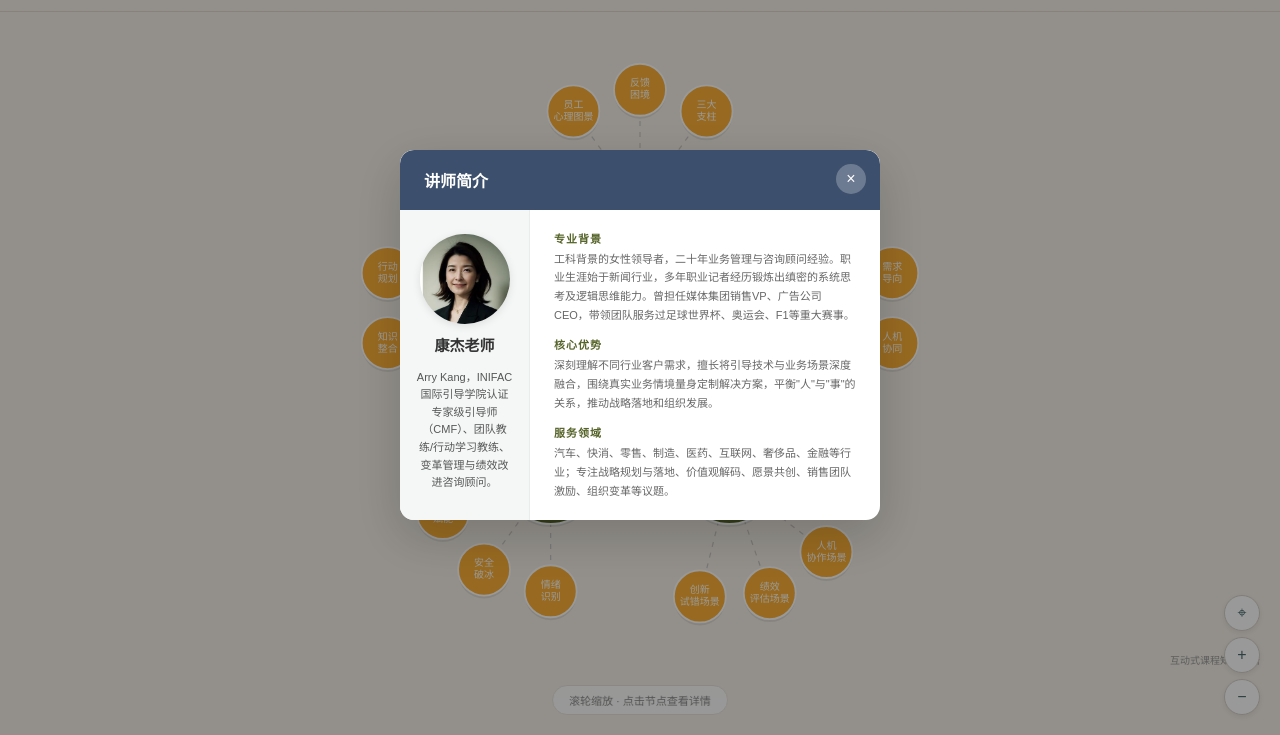
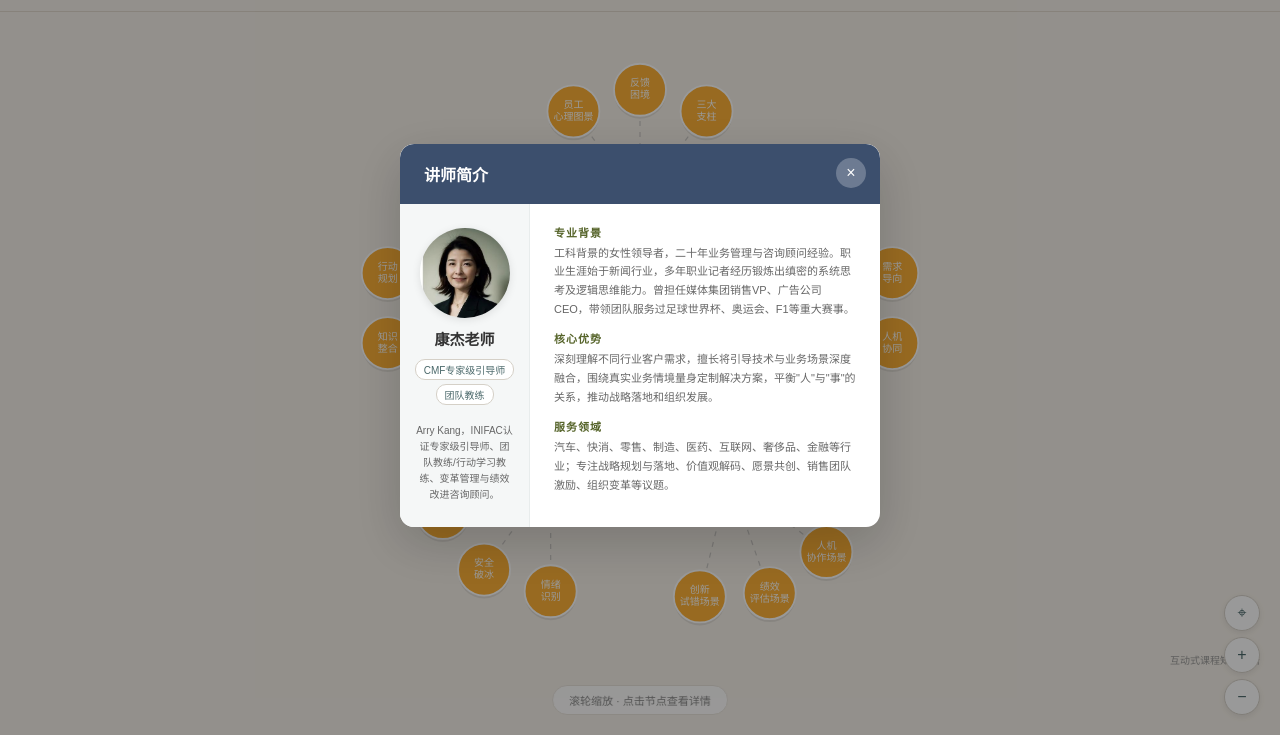
Before and after one commit to July-zhong/Bovis-feedback-course, a plain HTML site: page index.html in a window 1280 px wide. Both pictures are taken after a click on the element "康杰老师". Shown: the part 65-800 px from the top of the page. Drawn offline with Linux system fonts and the light colour scheme.

Commit message:
Restore instructor tags in left column with bio below

```diff
--- a/index.html
+++ b/index.html
@@ -355,12 +355,27 @@
     font-weight: 700;
     color: #333;
   }
+  .card-instructor .instructor-tags {
+    display: flex;
+    flex-direction: column;
+    gap: 4px;
+    align-items: center;
+  }
+  .card-instructor .instructor-tag {
+    font-size: 10px;
+    background: #fff;
+    color: #4A686A;
+    padding: 2px 8px;
+    border-radius: 10px;
+    border: 1px solid #d5d0c7;
+    white-space: nowrap;
+  }
   .card-instructor .instructor-bio {
-    font-size: 11px;
+    font-size: 10px;
     line-height: 1.6;
-    color: #555;
+    color: #666;
     text-align: center;
-    margin-top: 4px;
+    margin-top: 8px;
   }
   .card-instructor .instructor-right {
     flex: 1;
@@ -1105,7 +1120,11 @@ function openInstructorModal() {
       <div class="instructor-left">
         <div class="instructor-avatar"><img src="instructor2.jpg" alt="康杰老师"></div>
         <div class="instructor-name">康杰老师</div>
-        <p class="instructor-bio">Arry Kang，INIFAC国际引导学院认证专家级引导师（CMF）、团队教练/行动学习教练、变革管理与绩效改进咨询顾问。</p>
+        <div class="instructor-tags">
+          <span class="instructor-tag">CMF专家级引导师</span>
+          <span class="instructor-tag">团队教练</span>
+        </div>
+        <p class="instructor-bio">Arry Kang，INIFAC认证专家级引导师、团队教练/行动学习教练、变革管理与绩效改进咨询顾问。</p>
       </div>
       <div class="instructor-right">
         <div class="instructor-section">
```
